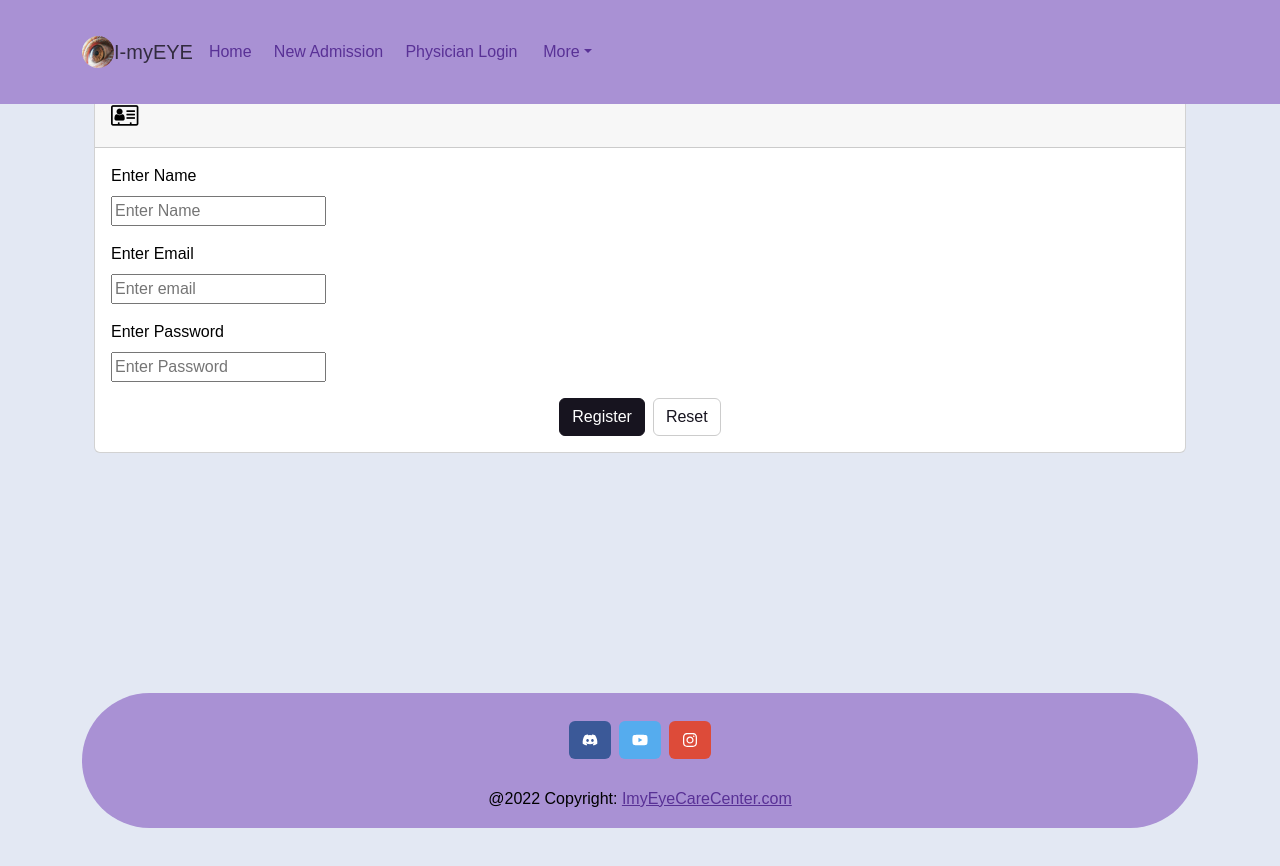
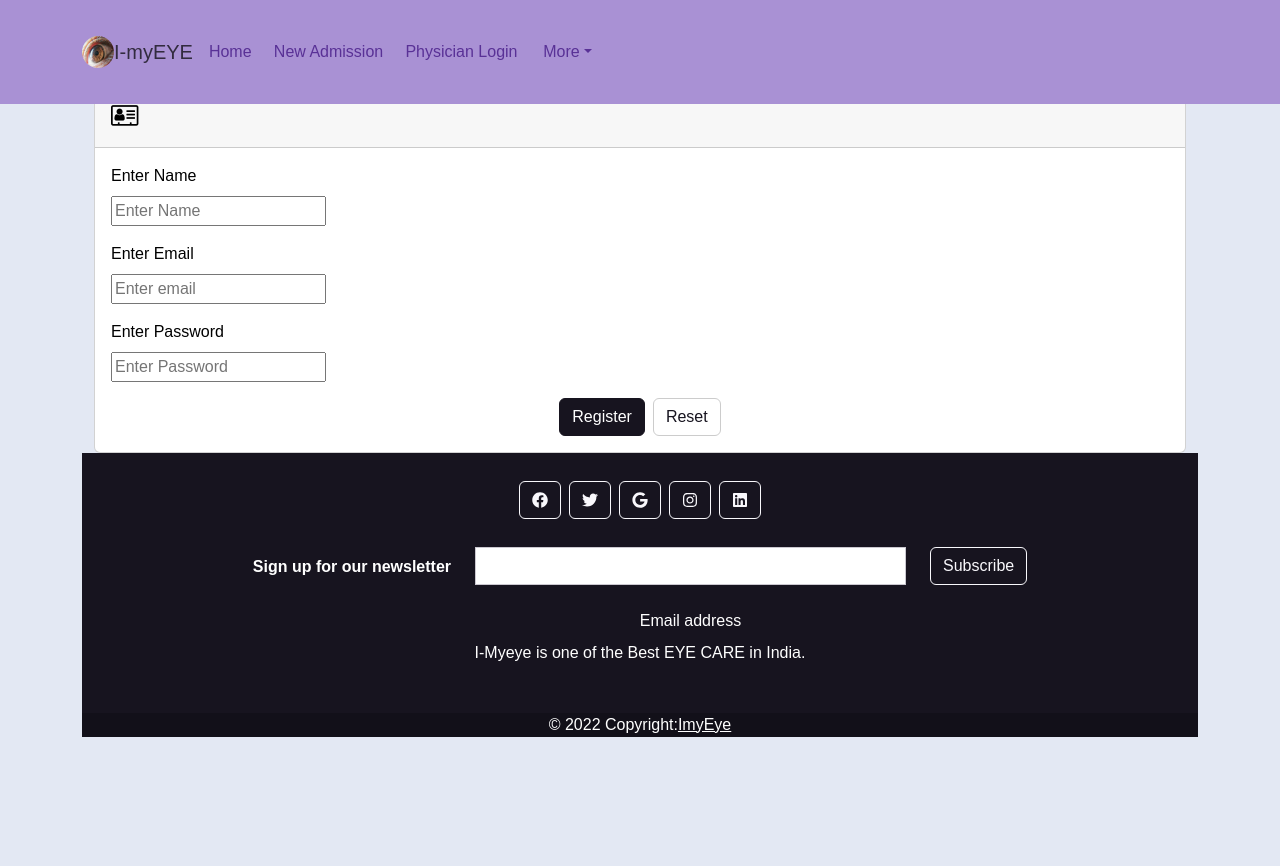
Before and after one commit to pilot-satyam/MedicalProject, a React (Create React App) app in the folder MedicalProjects/frontend/: page /signup in a window 1280 px wide. Shown: the top 866 px of the page. After the commit the page ends 800 px from the top, so only its background shows below. Built offline with nearby package versions, Linux system fonts and the light colour scheme.

Commit message:
Testing new Footer

```diff
--- /dev/null
+++ b/MedicalProjects/frontend/bable.config.js
@@ -0,0 +1,5 @@
+module.exports = function (api) {
+    return {
+      plugins: ['macros'],
+    }
+  }
--- a/MedicalProjects/frontend/src/App.js
+++ b/MedicalProjects/frontend/src/App.js
@@ -23,6 +23,8 @@ import PatientProblemDetails from './pages/Physician/PatientProblemDetails';
 import Prescription from './pages/Physician/Prescription';
 import PatientInformation from './pages/Physician/PatientInformation';
 import ListForDoctor from './pages/AppointmentPage/ListForDoctor';
+// import initFontAwesome from './Components/initFontAwesome';
+// initFontAwesome();
 
 function App() {
   return (
--- a/MedicalProjects/frontend/src/Components/FooterOne.js
+++ b/MedicalProjects/frontend/src/Components/FooterOne.js
@@ -1,60 +1,249 @@
 import React from 'react'
 import '../Style/footer.css';
-import { FaDiscord, FaInstagram, FaYoutube } from "react-icons/fa";
-function FooterOne() {
+import { FaDiscord, FaInstagram, FaYoutube,FaFacebook,FaGoogle,FaTwitter,FaLinkedin } from "react-icons/fa";
+// function FooterOne() {
 
 
-  return (
+//   return (
 
-    <div id="page-container">
-   <div id="content-wrap">
-    <footer class="text-center footercss fixed-bottom rounded-pill bottomfooter mb-0" id ="footer">
+//     <div id="page-container">
+//    <div id="content-wrap">
+//     <footer class="text-center footercss fixed-bottom rounded-pill bottomfooter mb-0" id ="footer">
 
-  <div class="container p-4 pb-0">
+//   <div class="container p-4 pb-0">
 
-    <section class="mb-4">
+//     <section class="mb-4">
 
-      <a
-        class="btn text-white btn-floating m-1"
-        style={{backgroundColor: "#3b5998"}}
-        href="https://discord.com/"
-        role="button"
-        > <FaDiscord className="icons" />
-      </a>
+//       <a
+//         class="btn text-white btn-floating m-1"
+//         style={{backgroundColor: "#3b5998"}}
+//         href="https://discord.com/"
+//         role="button"
+//         > <FaDiscord className="icons" />
+//       </a>
 
 
-      <a
-        class="btn text-white btn-floating m-1"
-        style={{backgroundColor: "#55acee"}}
-        href="https://www.youtube.com/"
-        role="button"
-        ><FaYoutube className="icons" /></a>
+//       <a
+//         class="btn text-white btn-floating m-1"
+//         style={{backgroundColor: "#55acee"}}
+//         href="https://www.youtube.com/"
+//         role="button"
+//         ><FaYoutube className="icons" /></a>
 
 
-      <a
-        class="btn text-white btn-floating m-1"
-        style={{backgroundColor: "#dd4b39"}}
-        href="https://www.instagram.com/"
-        role="button"
-        ><FaInstagram className="icons" /></a>
+//       <a
+//         class="btn text-white btn-floating m-1"
+//         style={{backgroundColor: "#dd4b39"}}
+//         href="https://www.instagram.com/"
+//         role="button"
+//         ><FaInstagram className="icons" /></a>
 
-    </section>
+//     </section>
 
-  </div>
+//   </div>
 
 
 
-  <div class="text-center">
-    {/* p-1 */}
-    <span class="text-black">  @{new Date().getFullYear()} Copyright: </span>
-    <a  href="http://localhost:3000/">  ImyEyeCareCenter.com  </a>
-  </div>
+//   <div class="text-center">
+//     {/* p-1 */}
+//     <span class="text-black">  @{new Date().getFullYear()} Copyright: </span>
+//     <a  href="http://localhost:3000/">  ImyEyeCareCenter.com  </a>
+//   </div>
 
-</footer>
-</div>
+// </footer>
+// </div>
 
-</div>
-  )
+// </div>
+//   )
+// }
+
+// export default FooterOne
+import {
+  MDBFooter,
+  MDBContainer,
+  MDBIcon,
+  MDBInput,
+  MDBCol,
+  MDBRow,
+  MDBBtn
+} from 'mdb-react-ui-kit';
+
+// import {FontAwesomeIcon} from '@fortawesome/react-fontawesome'
+// import{faFacebook} from 'fortawesome/free-brands-svg-icons'
+
+export default function App() {
+  return (
+    // const icon = <FontAwesomeIcon icon = {faFacebook} />
+    <MDBFooter className='text-center' color='white' bgColor='dark'>
+      <MDBContainer className='p-4'>
+        <section className='mb-4'>
+          <MDBBtn outline color="light" floating className='m-1' href='https://www.facebook.com/' role='button'>
+          <FaFacebook className="icons" />
+          </MDBBtn>
+
+          <MDBBtn outline color="light" floating className='m-1' href='https://www.twitter.com/' role='button'>
+          <FaTwitter className="icons" />
+          </MDBBtn>
+
+          <MDBBtn outline color="light" floating className='m-1' href='http://localhost:3000/home' role='button'>
+          <FaGoogle className="icons" />
+          </MDBBtn>
+
+          <MDBBtn outline color="light" floating className='m-1' href='https://www.instagram.com/' role='button'>
+            <FaInstagram className='icons'/>
+          </MDBBtn>
+
+          <MDBBtn outline color="light" floating className='m-1' href='https://www.linkedin.com/' role='button'>
+          <FaLinkedin className="icons" />
+          </MDBBtn>
+        </section>
+
+        <section className=''>
+          <form action=''>
+            <MDBRow className='d-flex justify-content-center'>
+              <MDBCol size="auto">
+                <p className='pt-2'>
+                  <strong>Sign up for our newsletter</strong>
+                </p>
+              </MDBCol>
+
+              <MDBCol md='5' start>
+                <MDBInput contrast type='email' label='Email address' className='mb-4' />
+              </MDBCol>
+
+              <MDBCol size="auto">
+                <MDBBtn outline color='light' type='submit' className='mb-4'>
+                  Subscribe
+                </MDBBtn>
+              </MDBCol>
+            </MDBRow>
+          </form>
+        </section>
+
+        <section className='mb-4'>
+          <p>
+           I-Myeye is one of the Best EYE CARE in India.
+          </p>
+        </section>
+
+        {/* <section className=''>
+          <MDBRow>
+            <MDBCol lg='3' md='6' className='mb-4 mb-md-0'>
+              <h5 className='text-uppercase'>Links</h5>
+
+              <ul className='list-unstyled mb-0'>
+                <li>
+                  <a href='#!' className='text-white'>
+                    Link 1
+                  </a>
+                </li>
+                <li>
+                  <a href='#!' className='text-white'>
+                    Link 2
+                  </a>
+                </li>
+                <li>
+                  <a href='#!' className='text-white'>
+                    Link 3
+                  </a>
+                </li>
+                <li>
+                  <a href='#!' className='text-white'>
+                    Link 4
+                  </a>
+                </li>
+              </ul>
+            </MDBCol>
+
+            <MDBCol lg='3' md='6' className='mb-4 mb-md-0'>
+              <h5 className='text-uppercase'>Links</h5>
+
+              <ul className='list-unstyled mb-0'>
+                <li>
+                  <a href='#!' className='text-white'>
+                    Link 1
+                  </a>
+                </li>
+                <li>
+                  <a href='#!' className='text-white'>
+                    Link 2
+                  </a>
+                </li>
+                <li>
+                  <a href='#!' className='text-white'>
+                    Link 3
+                  </a>
+                </li>
+                <li>
+                  <a href='#!' className='text-white'>
+                    Link 4
+                  </a>
+                </li>
+              </ul>
+            </MDBCol>
+
+            <MDBCol lg='3' md='6' className='mb-4 mb-md-0'>
+              <h5 className='text-uppercase'>Links</h5>
+
+              <ul className='list-unstyled mb-0'>
+                <li>
+                  <a href='#!' className='text-white'>
+                    Link 1
+                  </a>
+                </li>
+                <li>
+                  <a href='#!' className='text-white'>
+                    Link 2
+                  </a>
+                </li>
+                <li>
+                  <a href='#!' className='text-white'>
+                    Link 3
+                  </a>
+                </li>
+                <li>
+                  <a href='#!' className='text-white'>
+                    Link 4
+                  </a>
+                </li>
+              </ul>
+            </MDBCol>
+
+            <MDBCol lg='3' md='6' className='mb-4 mb-md-0'>
+              <h5 className='text-uppercase'>Links</h5>
+
+              <ul className='list-unstyled mb-0'>
+                <li>
+                  <a href='#!' className='text-white'>
+                    Link 1
+                  </a>
+                </li>
+                <li>
+                  <a href='#!' className='text-white'>
+                    Link 2
+                  </a>
+                </li>
+                <li>
+                  <a href='#!' className='text-white'>
+                    Link 3
+                  </a>
+                </li>
+                <li>
+                  <a href='#!' className='text-white'>
+                    Link 4
+                  </a>
+                </li>
+              </ul>
+            </MDBCol>
+          </MDBRow>
+        </section> */}
+      </MDBContainer>
+      <div className='text-center' style={{ backgroundColor: 'rgba(0, 0, 0, 0.2)' }}>
+        © 2022 Copyright:
+        <a className='text-white' href='./pages/home'>
+          ImyEye
+        </a>
+      </div>
+    </MDBFooter>
+  );
 }
-
-export default FooterOne
--- a/MedicalProjects/frontend/src/pages/Signup.js
+++ b/MedicalProjects/frontend/src/pages/Signup.js
@@ -44,8 +44,8 @@ const Signup = () => {
     const handleChange = (event,property)=>{
         // console.log("name changed");
         //here name will be override by new value
-        // setData({...data,name:event.target.value})
-        // setData({...data,[property] : event.target.value});
+        setData({...data,name:event.target.value})
+        setData({...data,[property] : event.target.value});
         }
 
     return(
@@ -63,7 +63,7 @@ const Signup = () => {
         <CardBody>
             <Form onSubmit={submitForm}>
                 <FormGroup>
-                    <Label for="name">Enter Name</Label>
+                    <Label htmlFor="name">Enter Name</Label>
                     <br></br>
                     <input type="text"
                     placeholder="Enter Name"
@@ -83,7 +83,7 @@ const Signup = () => {
                 </FormGroup>
 
                 <FormGroup>
-                    <Label for="password">Enter Password</Label> <br></br>
+                    <Label htmlFor="password">Enter Password</Label> <br></br>
                     <input type="password"
                      placeholder="Enter Password"
                      id="password"
```
Also changed, not shown: MedicalProjects/frontend/package.json (+7 -0 lines), MedicalProjects/frontend/src/Additional_Features/FloatingLabels.js (added, +21 -0 lines), MedicalProjects/frontend/src/pages/Home.js (+8 -0 lines), 2 other files (tests, documents, lock files or other folders).
